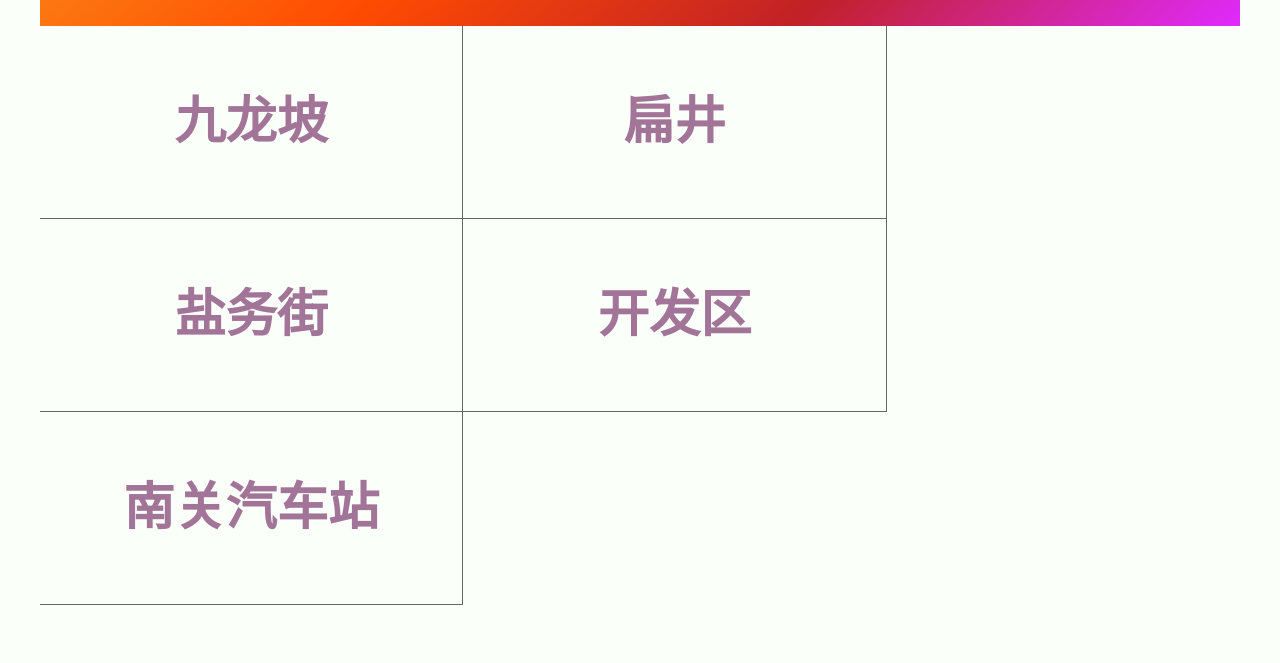
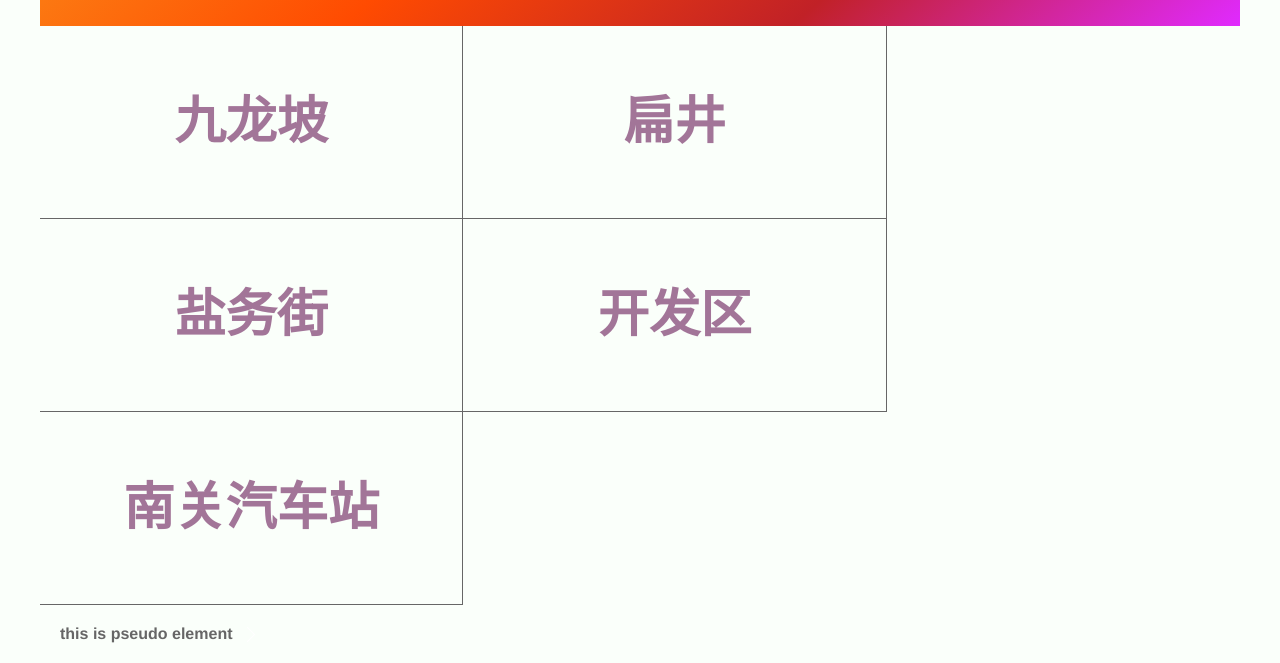
Before and after one commit to xuesongde/multiple-static-pah, a website built with webpack: page src/pages/about/index.html in a window 1280 px wide. Shown: the part 152-815 px from the top of the page. Built offline with nearby package versions, Linux system fonts and the light colour scheme.

Commit message:
pseudo element

```diff
--- a/src/pages/about/index.html
+++ b/src/pages/about/index.html
@@ -42,6 +42,7 @@
       <li>开发区</li>
       <li>南关汽车站</li>
     </ul>
+    <div class="pseudo">this is pseudo element</div>
   </div>
 
 
--- a/src/pages/about/index.scss
+++ b/src/pages/about/index.scss
@@ -31,5 +31,23 @@ body {
         font-size: .8rem;
       }
     }
+
+    .pseudo {
+      display: flex;
+      align-self: center;
+      margin: 20px;
+    }
+
+    .pseudo::after {
+      content: "";
+      width: 10px;
+      height: 10px;
+      top: 4px;
+      position: relative;
+      left: 10px;
+      border-top: solid 1px #fff;
+      border-right: solid 1px #fff;
+      transform: rotate(45deg);
+    }
   }
 }
```
Also changed, not shown: 2 other files.
